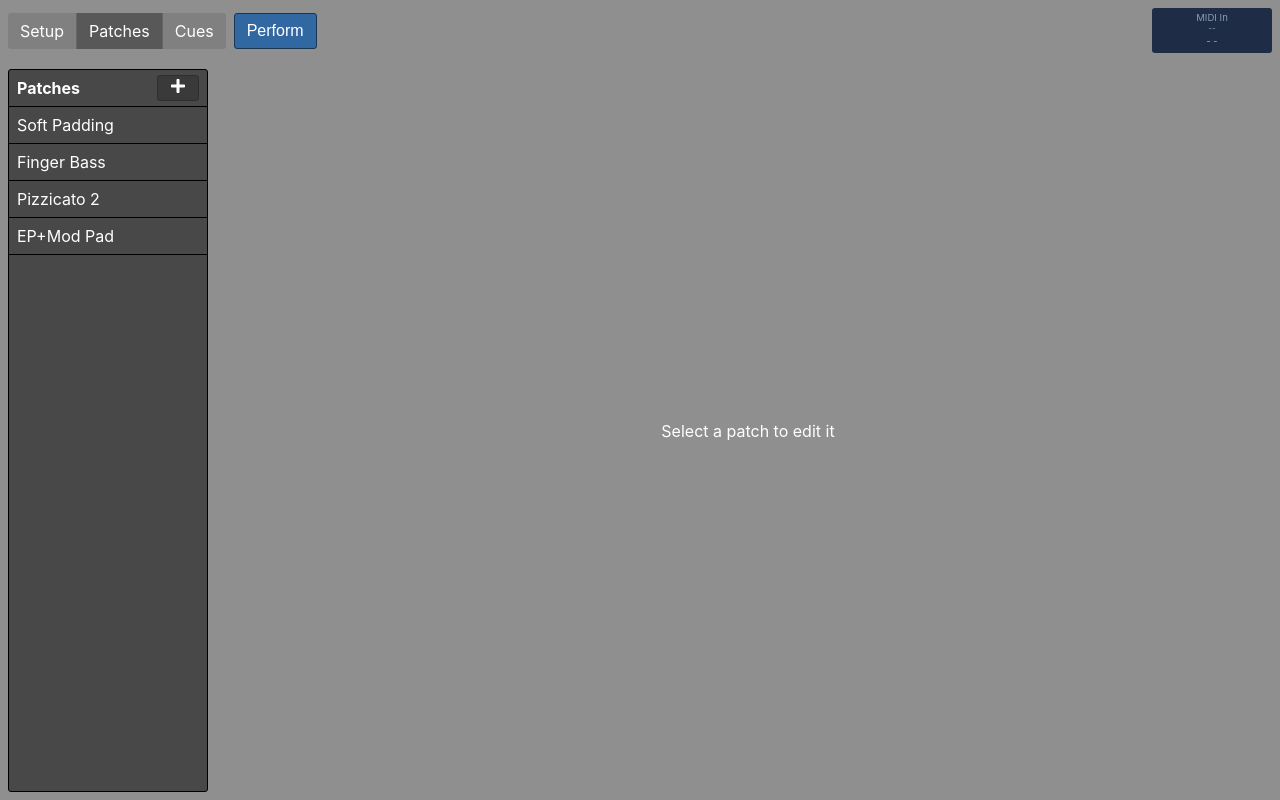
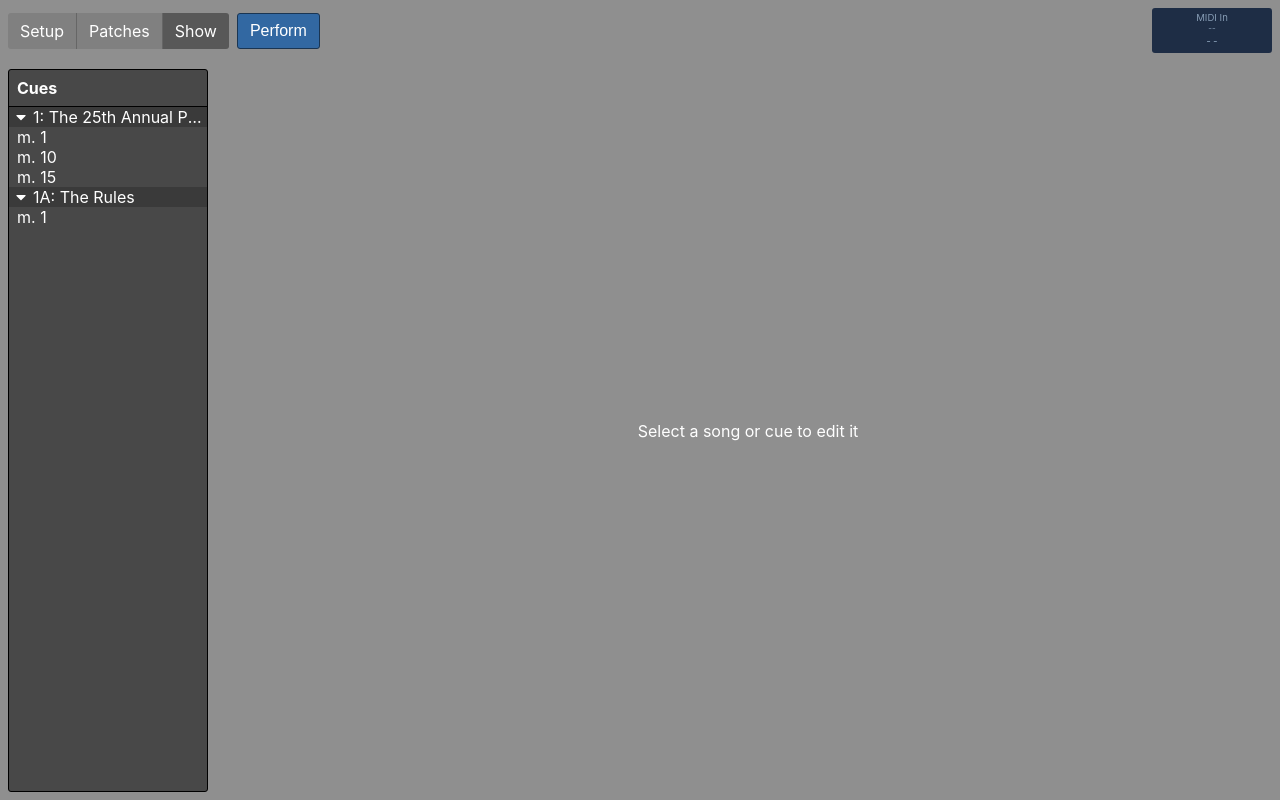
Before and after one commit to MattPutnam/CadenzaJS, a React (Create React App) app: page / in a window 1280 px wide. Built offline with nearby package versions, Linux system fonts and the light colour scheme.

Commit message:
Basic show tab, list and select songs and cues

```diff
--- a/src/components/NavBar.js
+++ b/src/components/NavBar.js
@@ -24,7 +24,7 @@ const NavBar = ({ selectedTab, setSelectedTab, perform }) => {
     return <Flex pad align='center'>
         <Tab title='Setup' {...{ selectedTab, setSelectedTab }} first/>
         <Tab title='Patches' {...{ selectedTab, setSelectedTab }}/>
-        <Tab title='Cues' {...{ selectedTab, setSelectedTab }} last/>
+        <Tab title='Show' {...{ selectedTab, setSelectedTab }} last/>
         <Button large onClick={perform}>Perform</Button>
         <Spacer/>
         <MidiMonitor/>
--- a/src/components/colors.js
+++ b/src/components/colors.js
@@ -1,4 +1,7 @@
 export default {
     blue: '#3268A2',
-    lightBlue: '#64D6E7'
+    lightBlue: '#64D6E7',
+
+    lightGray: '#8F8F8F',
+    darkGray: '#3A3A3A'
 }
--- a/src/index.css
+++ b/src/index.css
@@ -6,6 +6,7 @@ body {
   -webkit-font-smoothing: antialiased;
   -moz-osx-font-smoothing: grayscale;
   color: white;
+  user-select: none;
 }
 
 * {
--- a/src/pages/EditPage.js
+++ b/src/pages/EditPage.js
@@ -2,13 +2,14 @@ import React from 'react'
 
 import PatchesTab from './editPage/PatchesTab'
 import SetupTab from './editPage/SetupTab'
+import ShowTab from './editPage/ShowTab'
 
 import { Flex } from '../components/Layout'
 import NavBar from '../components/NavBar'
 
 
 const EditPage = ({ perform, midiInterfaces, data, setData }) => {
-    const [selectedTab, setSelectedTab] = React.useState('Patches') // TODO set back to 'Setup'
+    const [selectedTab, setSelectedTab] = React.useState('Show') // TODO set back to 'Setup'
 
     const styles = {
         page: {
@@ -21,7 +22,7 @@ const EditPage = ({ perform, midiInterfaces, data, setData }) => {
         <NavBar {...{ selectedTab, setSelectedTab, perform }}/>
         {selectedTab === 'Setup' && <SetupTab {...{ midiInterfaces, data, setData }}/>}
         {selectedTab === 'Patches' && <PatchesTab {...{ data, setData }}/>}
-        {selectedTab === 'Cues' && <div>Cues!</div>}
+        {selectedTab === 'Show' && <ShowTab {...{ data, setData }}/>}
      </Flex>
 }
 
--- a/src/pages/editPage/PatchesTab.js
+++ b/src/pages/editPage/PatchesTab.js
@@ -100,19 +100,18 @@ class PatchesTab extends React.Component {
         const buttons = [{ icon: <FaPlus/>, disabled: this.noSynths, onClick: () => this.addPatch() }]
 
         const styles = {
+            list: {
+                alignSelf: 'stretch',
+                overflowY: 'auto'
+            },
             patch: selected => ({
                 padding: '0.5rem',
                 alignSelf: 'stretch',
                 fontWeight: selected ? 'bold' : undefined,
                 backgroundColor: selected ? Colors.blue : undefined,
-                color: selected ? 'white' : undefined,
                 borderBottom: '1px solid black',
                 cursor: 'pointer'
-            }),
-            list: {
-                alignSelf: 'stretch',
-                overflowY: 'auto'
-            }
+            })
         }
 
         return <Container header='Patches' flex='0 0 200px' buttons={buttons}>
@@ -162,7 +161,7 @@ class PatchesTab extends React.Component {
             if (this.noSynths) {
                 return <Placeholder>No synthesizers defined. Go to the Setup tab and define a synthesizer.</Placeholder>
             } else if (_.isEmpty(patches)) {
-                return <Placeholder>No patches defined. Click the '+' icon to add one</Placeholder>
+                return <Placeholder>No patches defined. Click the '+' button to add one.</Placeholder>
             } else {
                 return <Placeholder>Select a patch to edit it</Placeholder>
             }
--- /dev/null
+++ b/src/pages/editPage/ShowTab.js
@@ -0,0 +1,133 @@
+import React from 'react'
+import _ from 'lodash'
+import { FaCaretDown, FaCaretRight } from 'react-icons/fa'
+
+import Colors from '../../components/colors'
+import { Placeholder } from '../../components/Components'
+import { Container, Flex } from '../../components/Layout'
+
+
+class ShowTab extends React.Component {
+    constructor(props) {
+        super(props)
+
+        this.state = {
+            collapsedSongs: new Set(),
+            selectedSong: undefined,
+            selectedCue: undefined
+        }
+    }
+
+    render() {
+        const style = {
+            flex: '1 1 auto',
+            overflow: 'hidden'
+        }
+
+        return <Flex align='stretch' style={style}>
+            {this.cuesList()}
+            {this.editPane()}
+        </Flex>
+    }
+
+    cuesList() {
+        const { data } = this.props
+        const { songs } = data.show
+
+        const { collapsedSongs, selectedSong, selectedCue } = this.state
+
+        const styles = {
+            list: {
+                alignSelf: 'stretch',
+                overflowY: 'auto'
+            },
+            song: selected => ({
+                alignSelf: 'stretch',
+                fontWeight: selected ? 'bold' : undefined,
+                backgroundColor: selected ? Colors.blue : Colors.darkGray,
+                cursor: 'pointer'
+            }),
+            songCaret: {
+                flex: 'none',
+                margin: '0 0.25rem'
+            },
+            songTitle: {
+                flex: '1 1 auto',
+                whiteSpace: 'nowrap',
+                overflow: 'hidden',
+                textOverflow: 'ellipsis'
+            },
+            cue: selected => ({
+                alignSelf: 'stretch',
+                fontWeight: selected ? 'bold' : undefined,
+                backgroundColor: selected ? Colors.blue : undefined,
+                paddingLeft: '0.5rem',
+                cursor: 'pointer'
+            })
+        }
+
+        const toggleSongCollapse = (number, collapsed) => {
+            if (collapsed) {
+                collapsedSongs.delete(number)
+            } else {
+                collapsedSongs.add(number)
+            }
+            this.setState({ collapsedSongs })
+        }
+
+        return <Container header='Cues' flex='0 0 200px'>
+            <div style={styles.list}>
+                {songs.map(song => {
+                    const { number, name, cues } = song
+                    const collapsed = collapsedSongs.has(number)
+                    const songSelected = song === selectedSong && !selectedCue
+                    const caretProps = {
+                        style: styles.songCaret,
+                        onClick: () => toggleSongCollapse(number, collapsed)
+                    }
+
+                    return <React.Fragment key={`Song#${number}`}>
+                        <Flex align='center' style={styles.song(songSelected)}>
+                            {collapsed ? <FaCaretRight {...caretProps}/> : <FaCaretDown {...caretProps}/>}
+                            <span style={styles.songTitle}
+                                  onClick={() => this.setState({ selectedSong: song, selectedCue: undefined })}>
+                                {number}: {name}
+                            </span>
+                        </Flex>
+                        {!collapsed && cues.map(cue => {
+                            const { measure } = cue
+                            const cueSelected = selectedCue === cue
+
+                            return <div key={`Song#${number}Cue#${measure}`}
+                                        style={styles.cue(cueSelected)}
+                                        onClick={() => this.setState({ selectedSong: song, selectedCue: cue })}>
+                                m. {measure}
+                            </div>
+                        })}
+                    </React.Fragment>
+                })}
+            </div>
+        </Container>
+    }
+
+    editPane() {
+        const { data } = this.props
+        const { selectedSong, selectedCue } = this.state
+
+        if (selectedCue) {
+            return <Container header='Edit Cue'>
+                Edit {selectedCue.measure}
+            </Container>
+        } else if (selectedSong) {
+            return <Container header='Edit Song'>
+                Edit {selectedSong.name}
+            </Container>
+        } else if (_.isEmpty(data.setup.synthesizers)) {
+            return <Placeholder>Warning: no synthesizers defined. Go to the Setup tab.</Placeholder>
+        } else {
+            return <Placeholder>Select a song or cue to edit it</Placeholder>
+        }
+    }
+}
+
+export default ShowTab
--- a/src/sampleData.json
+++ b/src/sampleData.json
@@ -95,6 +95,30 @@
                         ]
                     }
                 ]
+            },
+            {
+                "number": "1A",
+                "name": "The Rules",
+                "cues": [
+                    {
+                        "measure": "1",
+                        "patchUsages": [
+                            {
+                                "patchId": 4,
+                                "lowNote": 51,
+                                "transpose": 12
+                            },
+                            {
+                                "patchId": 2,
+                                "lowNote": 51
+                            },
+                            {
+                                "patchId": 1,
+                                "highNote": 50
+                            }
+                        ]
+                    }
+                ]
             }
         ]
     }
```
